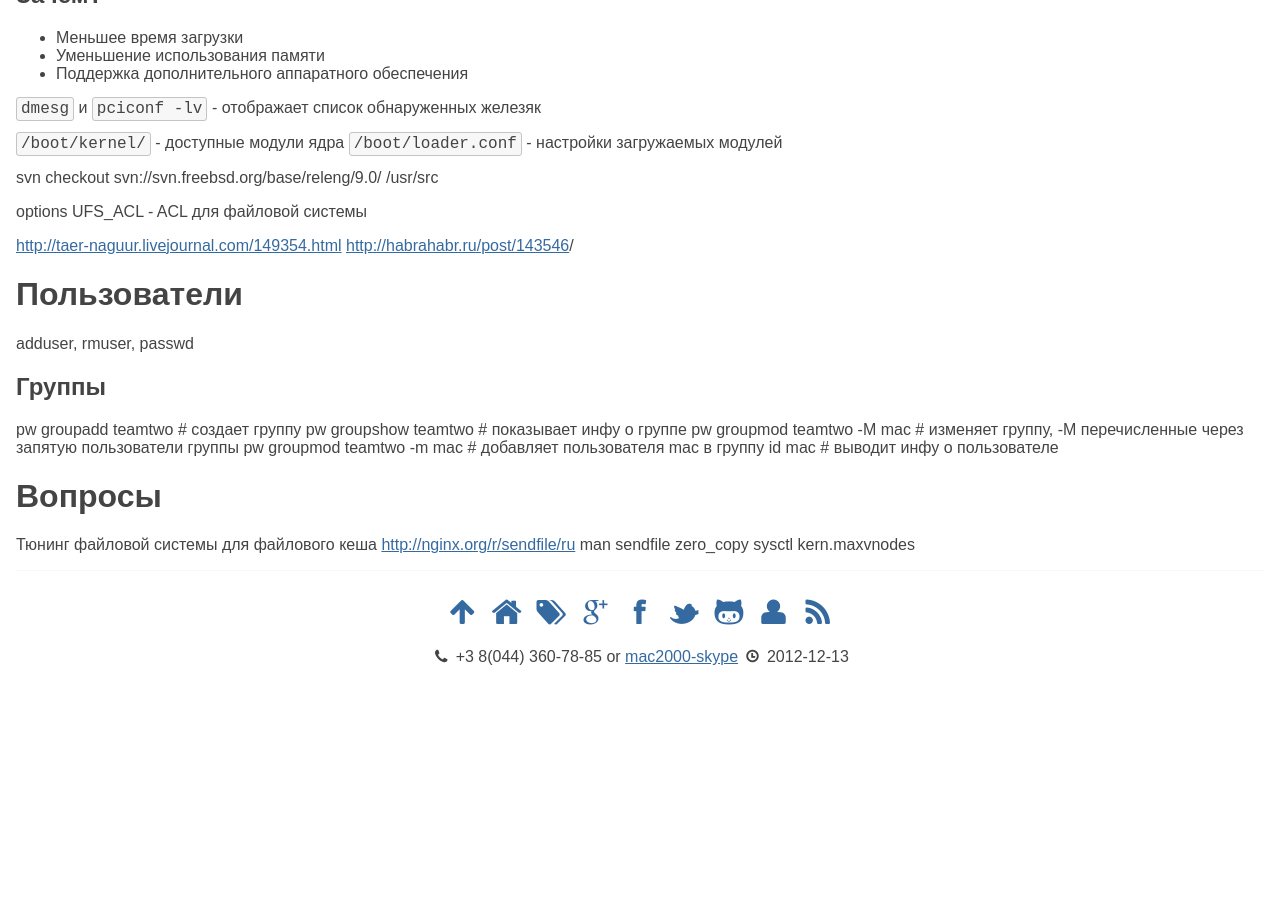
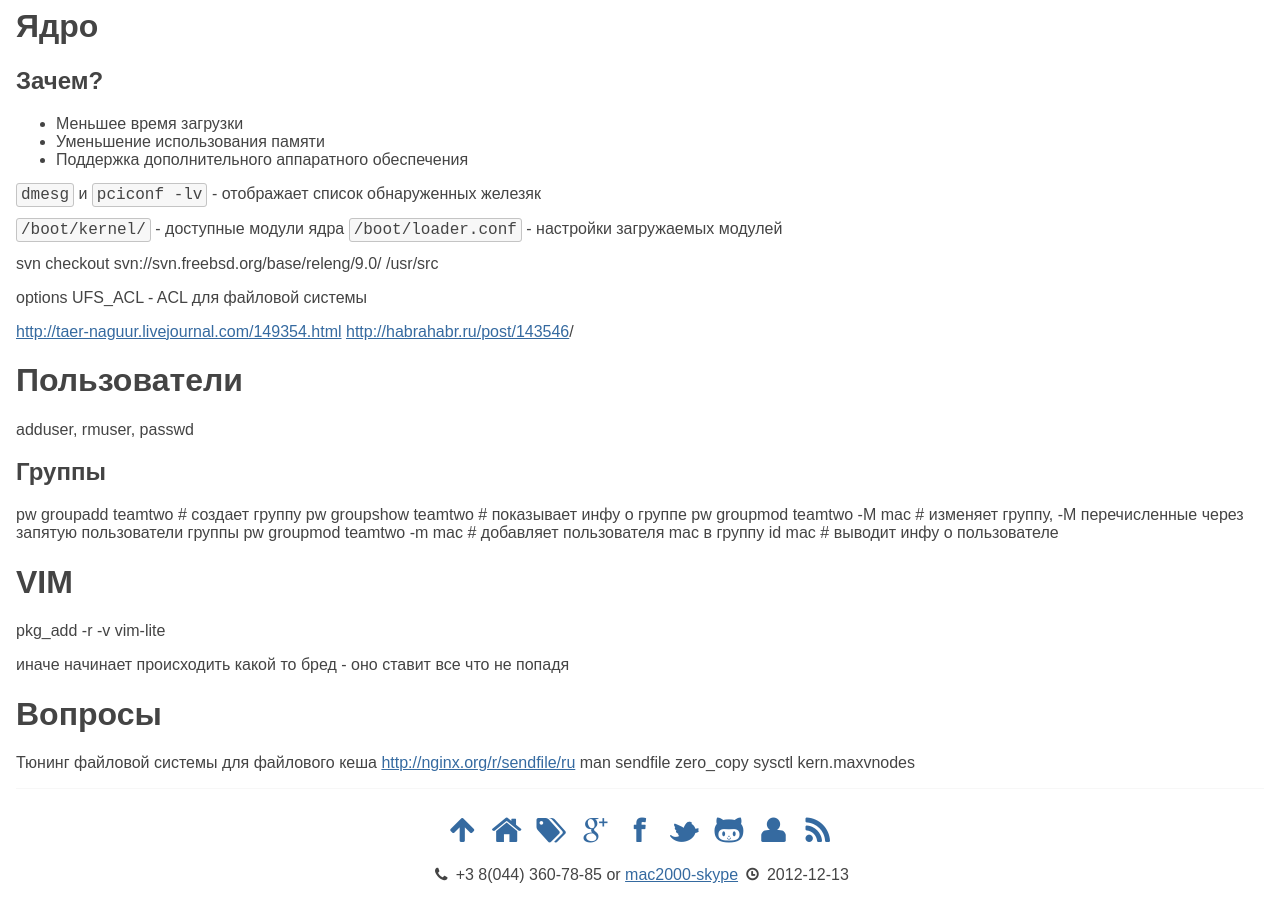
Before and after one commit to michaelbramwell/mac2000.github.com, a Jekyll site: the page built from freebsd.md, in a window 1280 px wide and 900 px high, scrolled down 7002 px. Built offline with Jekyll 4.4.1, drawn with Linux system fonts in a browser that asks for light colours; before the commit the page ends 7684 px from its top, so only the background shows below that; some of the changed text lies outside the part shown.

```diff
--- a/freebsd.md
+++ b/freebsd.md
@@ -452,6 +458,12 @@ id mac # выводит инфу о пользователе
 
 
 
+VIM
+===
+
+pkg_add -r -v vim-lite
+
+иначе начинает происходить какой то бред - оно ставит все что не попадя
 
 Вопросы
 =======
```
Also changed, not shown: other parts of freebsd.md (+6 -0 lines).
